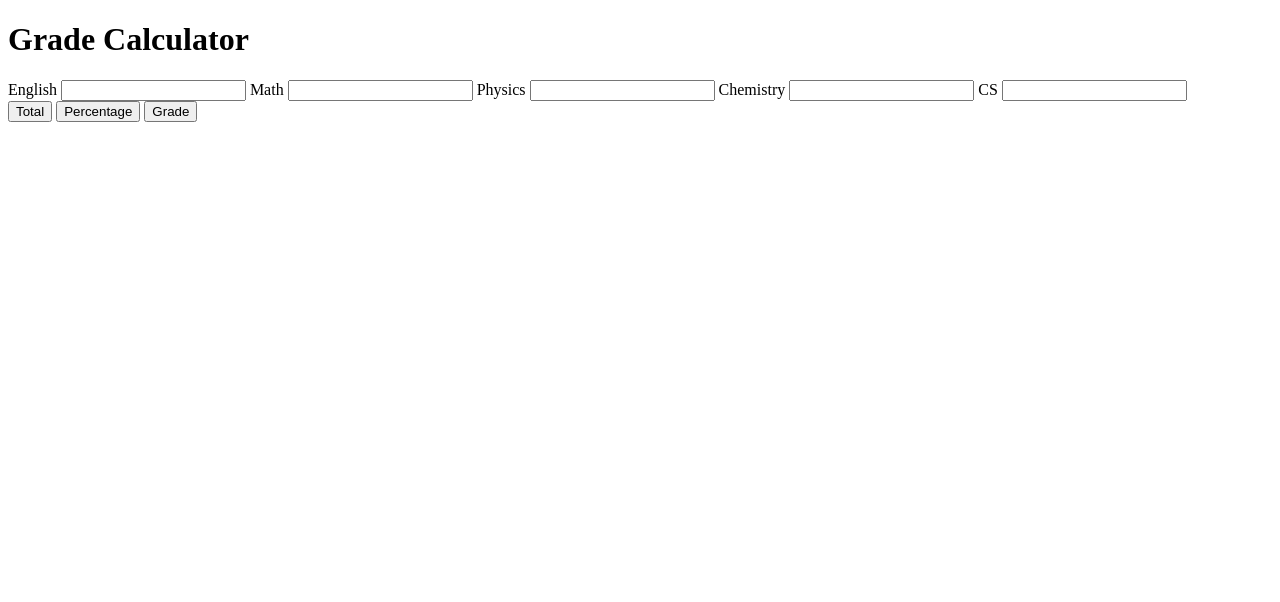
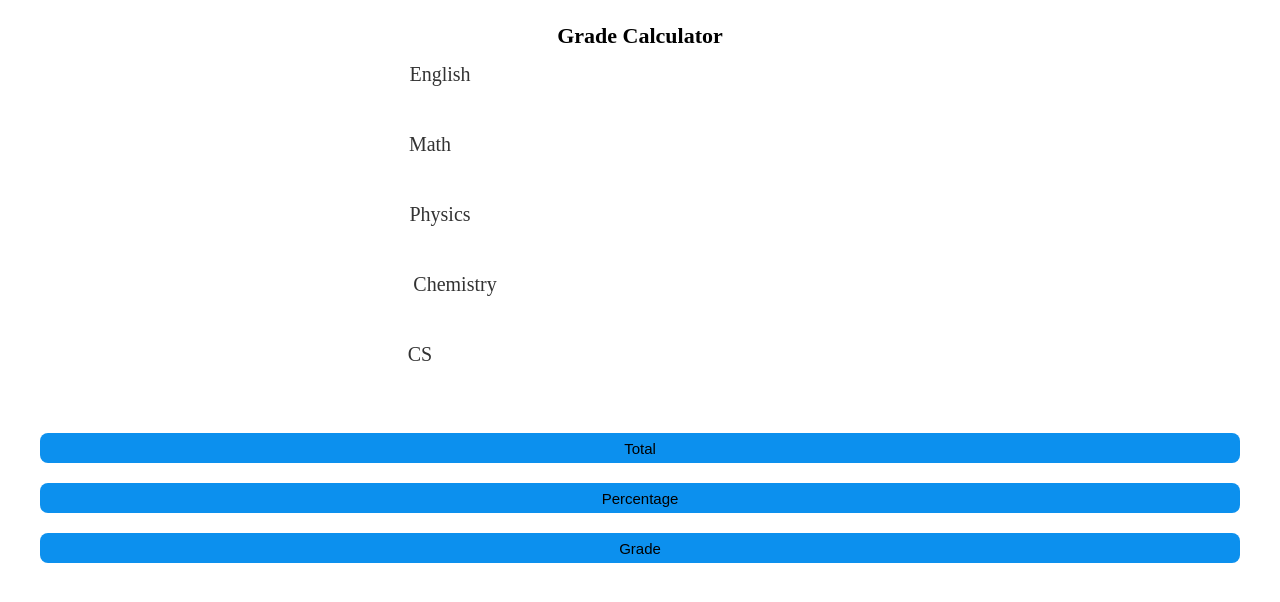
Before and after one commit to Aman-dev2024/marks-calculator, a plain HTML site: page index.html in a window 1280 px wide. Drawn offline with Linux system fonts and the light colour scheme.

Commit message:
Add style.css file

```diff
--- a/index.html
+++ b/index.html
@@ -4,6 +4,7 @@
     <meta charset="UTF-8">
     <meta name="viewport" content="width=device-width, initial-scale=1.0">
     <title>Document</title>
+    <link rel="styleSheet" href="style.css">
 </head>
 <body>
     <h1>Grade Calculator</h1>
```
